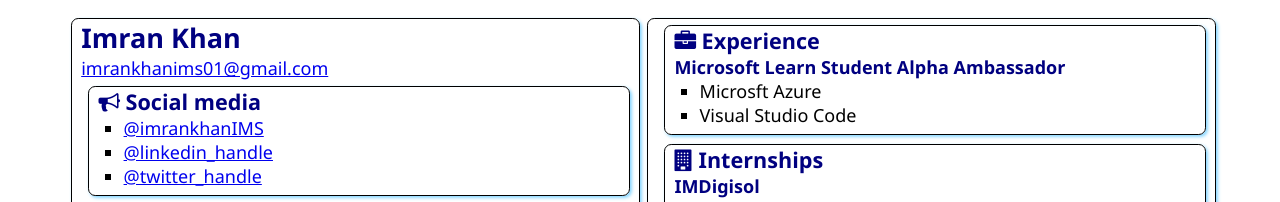
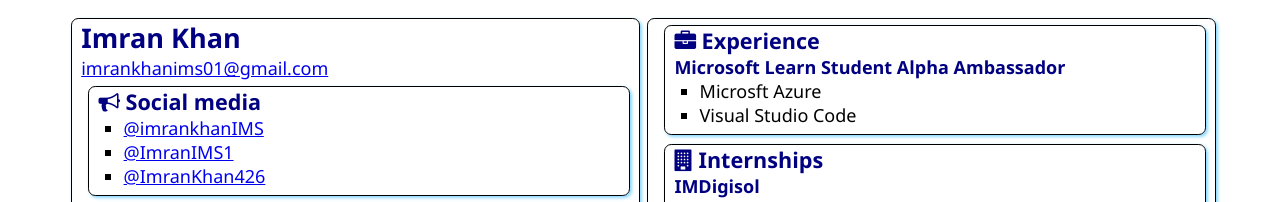
Before and after one commit to ImranKhanIMS/SATechnicalOnboarding, a plain HTML site: page src/index.html in a window 1280 px wide. Shown: the top 202 px of the page. Drawn offline with Linux system fonts and the light colour scheme.

Commit message:
Update index.html

```diff
--- a/src/index.html
+++ b/src/index.html
@@ -22,8 +22,8 @@
                 </h2>
                 <ul>
                     <li><a href="https://github.com/<handle>">@imrankhanIMS</a></li>
-                    <li><a href="https://linkedin.com/in/<handle>">@linkedin_handle</a></li>
-                    <li><a href="https://twitter.com/<handle>">@twitter_handle</a></li>
+                    <li><a href="https://linkedin.com/in/<handle>">@ImranIMS1</a></li>
+                    <li><a href="https://twitter.com/<handle>">@ImranKhan426</a></li>
                 </ul>
             </section>
 
```
